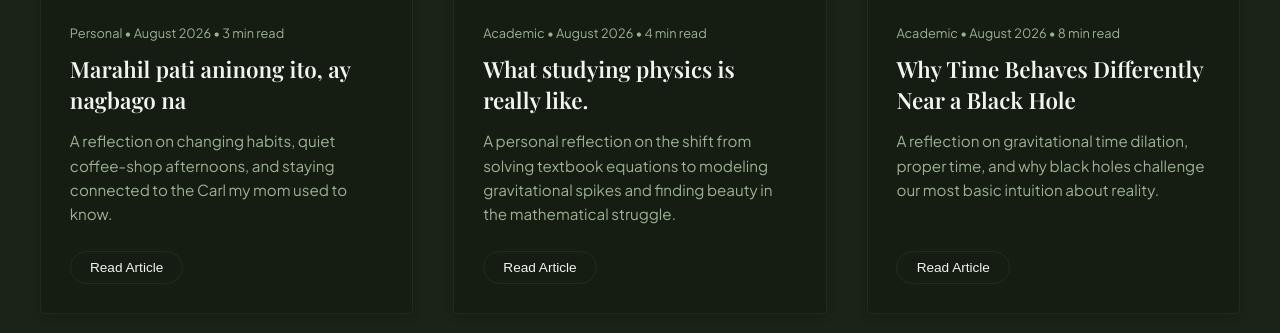
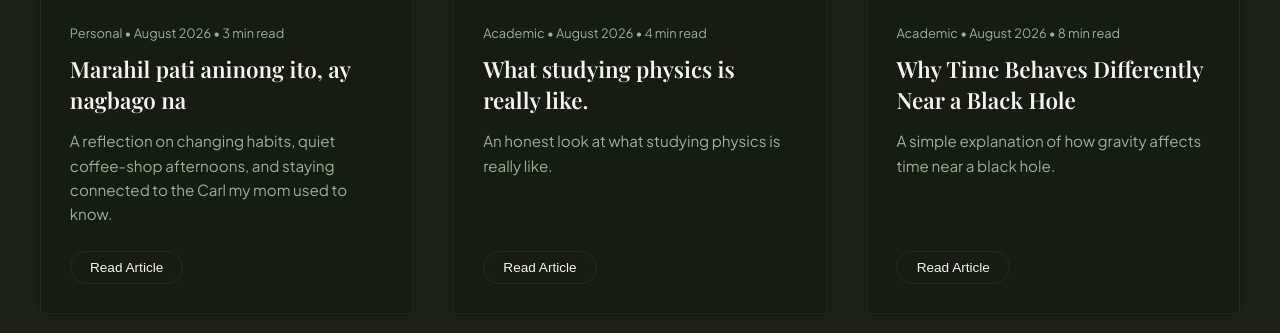
Before and after one commit to Kareyul/Kareyul, a website: page blog.html in a window 1280 px wide. Shown: the part 940-1273 px from the top of the page. Drawn offline with nearby package versions, Linux system fonts and the light colour scheme; a web font is replaced by a local one.

Commit message:
Simplify blog descriptions

```diff
--- a/blog.html
+++ b/blog.html
@@ -66,7 +66,7 @@
                         <div class="blog-content">
                             <span class="blog-meta">Academic • August 2026 • 4 min read</span>
                             <h3>What studying physics is really like.</h3>
-                            <p class="excerpt">A personal reflection on the shift from solving textbook equations to modeling gravitational spikes and finding beauty in the mathematical struggle.</p>
+                            <p class="excerpt">An honest look at what studying physics is really like.</p>
                             <button class="blog-btn" onclick="openBlogModal('academic-post')">Read Article</button>
                         </div>
                     </article>
@@ -78,7 +78,7 @@
                         <div class="blog-content">
                             <span class="blog-meta">Academic • August 2026 • 8 min read</span>
                             <h3>Why Time Behaves Differently Near a Black Hole</h3>
-                            <p class="excerpt">A reflection on gravitational time dilation, proper time, and why black holes challenge our most basic intuition about reality.</p>
+                            <p class="excerpt">A simple explanation of how gravity affects time near a black hole.</p>
                             <button class="blog-btn" onclick="openBlogModal('black-hole-time-post')">Read Article</button>
                         </div>
                     </article>
```
